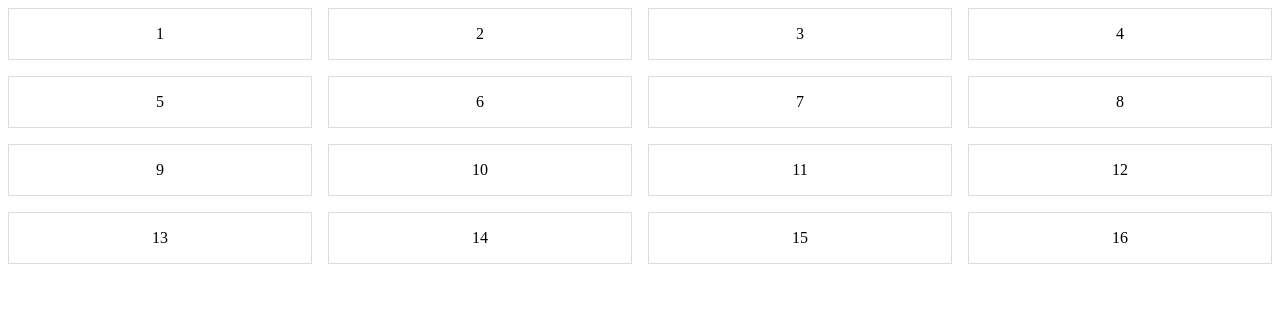
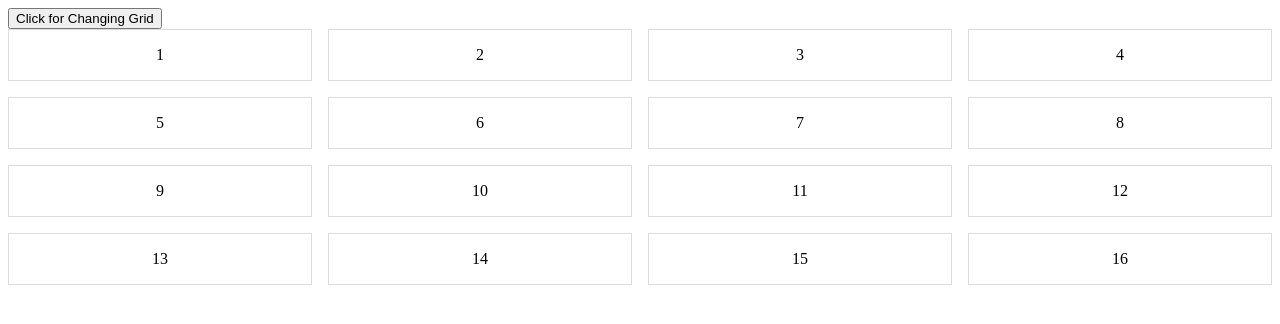
Before and after one commit to cankayatolga/etch-sketch, a plain HTML site: page index.html in a window 1280 px wide. Drawn offline with Linux system fonts and the light colour scheme.

Commit message:
grid adjustment add

```diff
--- a/app.js
+++ b/app.js
@@ -1,4 +1,5 @@
 const container = document.getElementById("container");
+const button = document.getElementById("button");
 
 function makeRows(rows, cols) {
   container.style.setProperty('--grid-rows', rows);
@@ -10,4 +11,12 @@ function makeRows(rows, cols) {
   };
 };
 
+
 makeRows(4, 4);
+
+function gridAdjustment() {
+    const inputRowNum = prompt('Enter number of Rows:'); // get user's row num
+    if (!inputRowNum || inputRowNum > 100) return alert(`Invalid Input!`)
+    const inputColumnNum = prompt('Enter number of Column:'); // get user's column num
+    makeRows(inputRowNum, inputColumnNum)
+}
--- a/index.html
+++ b/index.html
@@ -7,6 +7,7 @@
     <link rel="stylesheet" href="styles.css">
 </head>
 <body>
+    <button id="button" onclick="gridAdjustment()">Click for Changing Grid</button>
     <div id="container"></div>
 <script src="app.js"></script>
 </body>
--- a/styles.css
+++ b/styles.css
@@ -19,3 +19,7 @@
   .grid-item:hover {
     background-color: yellow;
   }
+
+  button{
+    align-self: center;
+  }
```
